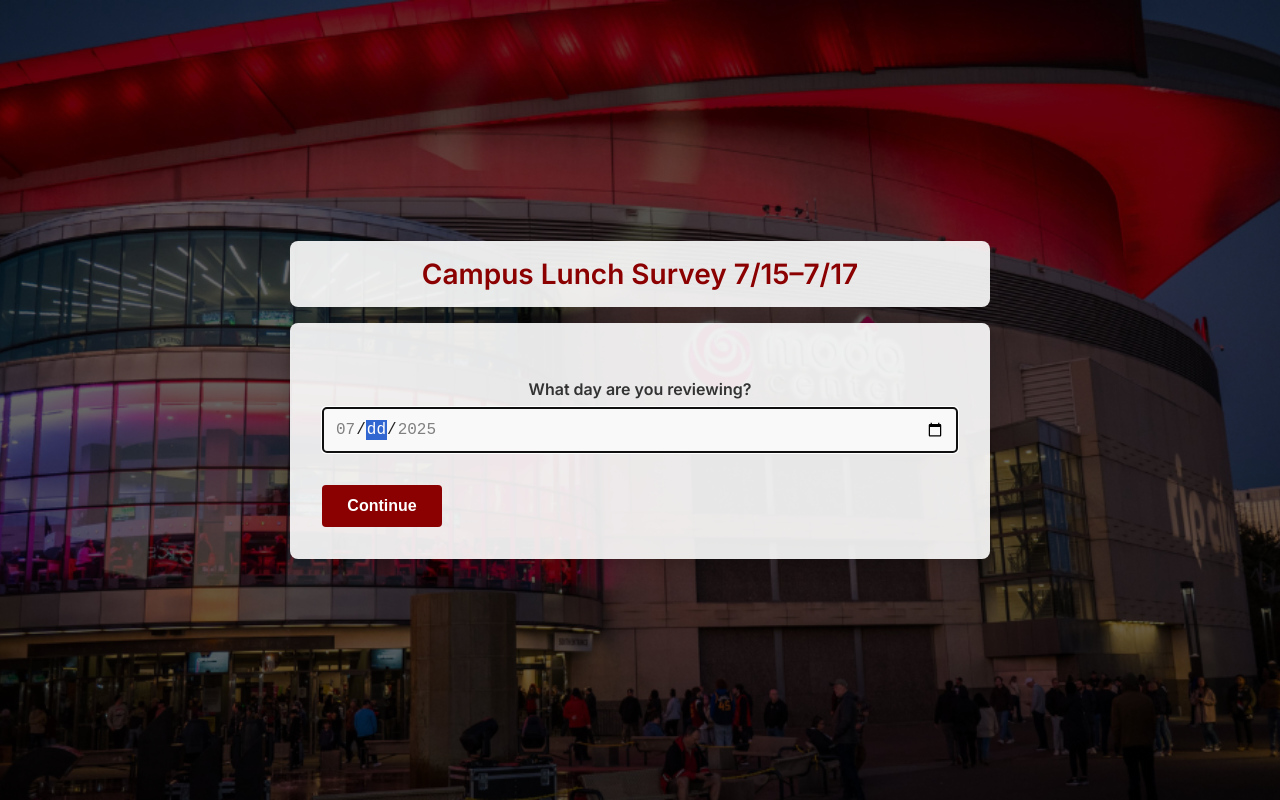
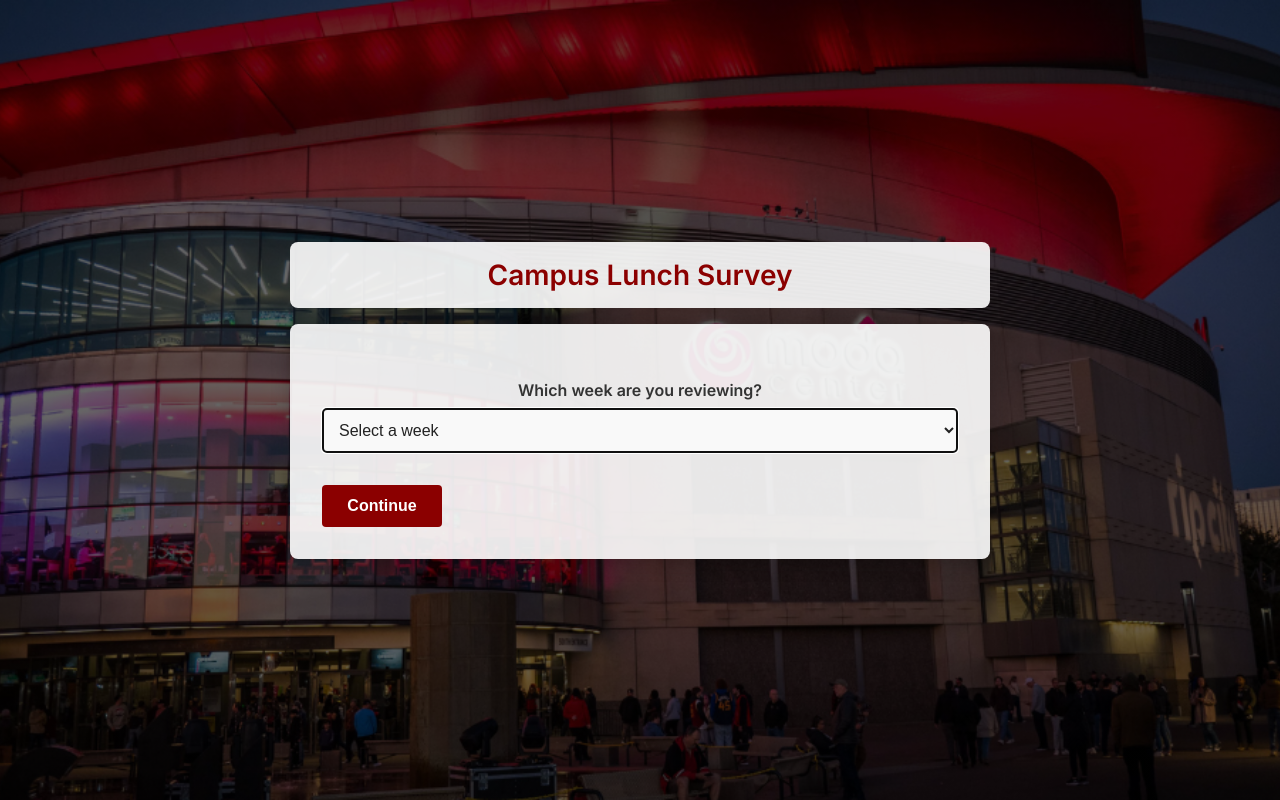
Before and after one commit to Garreth6232/Lunch-Survey, a plain HTML site: page index.html in a window 1280 px wide. Drawn offline with Linux system fonts and the light colour scheme.

Commit message:
Hide date until week chosen

```diff
--- a/index.html
+++ b/index.html
@@ -78,6 +78,7 @@
     }
 
     input[type="date"],
+    select,
     textarea {
       width: 100%;
       padding: 0.75rem;
@@ -185,6 +186,8 @@
       margin-top: 0.25rem;
     }
 
+    .d-none { display: none; }
+
     /* Popup & confetti */
     #popup {
       display: none;
@@ -237,7 +240,8 @@
         width: 100%;
         min-width: auto;
       }
-      input[type="date"], textarea {
+      input[type="date"], select,
+      textarea {
         font-size: 0.95rem;
       }
     }
@@ -252,8 +256,12 @@
     <form id="surveyForm">
       <!-- Page 1 -->
       <section class="page active">
-        <label for="lunchDate">What day are you reviewing?</label>
-        <input type="date" id="lunchDate" name="lunchDate" required>
+        <label for="weekSelect">Which week are you reviewing?</label>
+        <select id="weekSelect" onchange="setWeekLabel()"></select>
+        <div id="dateGroup" class="d-none">
+          <label for="lunchDate">What day are you reviewing?</label>
+          <input type="date" id="lunchDate" name="lunchDate" required>
+        </div>
         <div class="buttons">
           <button type="button" onclick="nextPage()">Continue</button>
         </div>
@@ -323,14 +331,19 @@
     let currentPage = 0;
     const pages     = document.querySelectorAll('.page'),
           form      = document.getElementById('surveyForm'),
-          dateInput = document.getElementById('lunchDate');
+          dateInput = document.getElementById('lunchDate'),
+          weekSelect = document.getElementById('weekSelect');
 
     function showPage(i) {
       pages.forEach((p, idx) => p.classList.toggle('active', idx === i));
       currentPage = i;
       if (i === 0) {
-        dateInput.focus();
-        if (typeof dateInput.showPicker === 'function') dateInput.showPicker();
+        if (!weekSelect.value) {
+          weekSelect.focus();
+        } else {
+          dateInput.focus();
+          if (typeof dateInput.showPicker === 'function') dateInput.showPicker();
+        }
       }
     }
 
@@ -352,17 +365,52 @@
     };
     window.reviewAnother = () => closePopup();
 
+    function getCurrentTuesday() {
+      const now = new Date(),
+            day = now.getDay();
+      return new Date(now.setDate(now.getDate() - (day < 2 ? day + 5 : day - 2)));
+    }
+
+    function generateWeekOptions(count = 8) {
+      const start = getCurrentTuesday();
+      const opts = { month:'numeric', day:'numeric' };
+      weekSelect.innerHTML = '';
+      const placeholder = document.createElement('option');
+      placeholder.value = '';
+      placeholder.textContent = 'Select a week';
+      placeholder.selected = true;
+      placeholder.defaultSelected = true;
+      placeholder.disabled = true;
+      weekSelect.append(placeholder);
+      for (let i=0;i<count;i++) {
+        const tues = new Date(start); tues.setDate(start.getDate() - i*7);
+        const end = new Date(tues); end.setDate(tues.getDate() + 2);
+        const opt = document.createElement('option');
+        opt.value = tues.toISOString().slice(0,10);
+        opt.textContent = `${tues.toLocaleDateString(undefined,opts)}–${end.toLocaleDateString(undefined,opts)}`;
+        weekSelect.append(opt);
+      }
+    }
+
     function setWeekLabel() {
-      const now = new Date(),
-            day = now.getDay(),
-            diff = day < 2 ? day + 5 : day - 2,
-            tues = new Date(now.setDate(now.getDate() - diff)),
-            thurs = new Date(tues).setDate(tues.getDate() + 2),
-            opts = { month:'numeric', day:'numeric' },
-            lbl = document.getElementById('surveyWeek');
-      lbl.innerText = `Campus Lunch Survey ${new Date(tues).toLocaleDateString(undefined,opts)}–${new Date(thurs).toLocaleDateString(undefined,opts)}`;
-      dateInput.min = new Date(tues).toISOString().slice(0,10);
-      dateInput.max = new Date(thurs).toISOString().slice(0,10);
+      const opts = { month:'numeric', day:'numeric' },
+            lbl  = document.getElementById('surveyWeek'),
+            grp  = document.getElementById('dateGroup');
+      if (!weekSelect.value) {
+        lbl.innerText = 'Campus Lunch Survey';
+        dateInput.value = '';
+        dateInput.min = '';
+        dateInput.max = '';
+        grp.classList.add('d-none');
+        return;
+      }
+      let tues = new Date(weekSelect.value);
+      const end = new Date(tues); end.setDate(tues.getDate() + 2);
+      lbl.innerText = `Campus Lunch Survey ${tues.toLocaleDateString(undefined,opts)}–${end.toLocaleDateString(undefined,opts)}`;
+      dateInput.min = tues.toISOString().slice(0,10);
+      dateInput.max = end.toISOString().slice(0,10);
+      if (dateInput.value < dateInput.min || dateInput.value > dateInput.max) dateInput.value = '';
+      grp.classList.remove('d-none');
     }
 
     function createRatingBar(id, icons, hid) {
@@ -403,6 +451,7 @@
     });
 
     // init
+    generateWeekOptions();
     setWeekLabel();
     createRatingBar('tasteRating',       ['hotdog.png','hotdog.png','hotdog.png','hotdog.png','hotdog.png'],       'tasteRatingInput');
     createRatingBar('temperatureRating', ['fire.png','fire.png','fire.png','fire.png','fire.png'],             'temperatureRatingInput');
```
